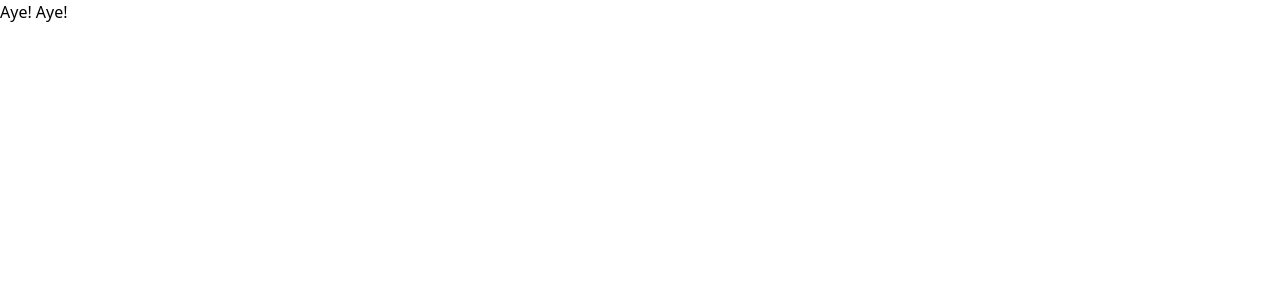
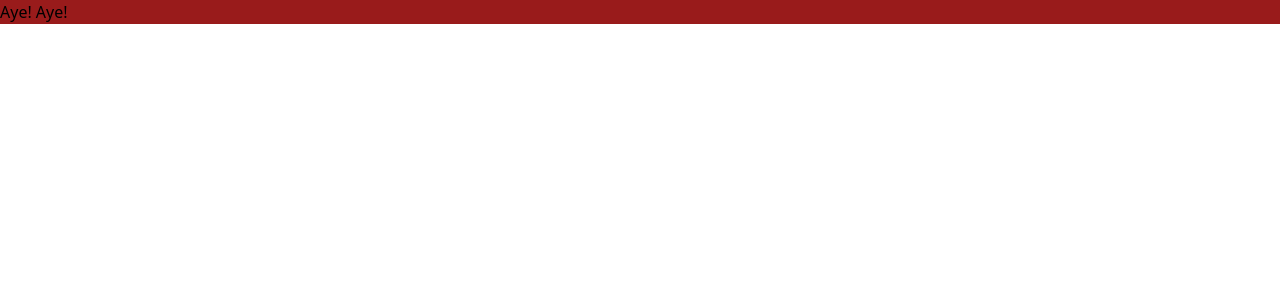
Before and after one commit to GreyWarden/isindireya, a Next.js app: page / in a window 1280 px wide. Shown: the top 300 px of the page. Built offline with nearby package versions, Linux system fonts and the light colour scheme.

Commit message:
Begin to make CharacterNodeCreator component

```diff
--- a/modules/CharacterNodeCreator/CharacterNodeCreator.module.scss
+++ b/modules/CharacterNodeCreator/CharacterNodeCreator.module.scss
@@ -0,0 +1,5 @@
+.character-node-creator {
+  &__container {
+    @apply grid bg-red-800;
+  }
+}
--- a/modules/CharacterNodeCreator/CharacterNodeCreator.tsx
+++ b/modules/CharacterNodeCreator/CharacterNodeCreator.tsx
@@ -1,4 +1,5 @@
 import { Component } from 'react'
+import styles from './CharacterNodeCreator.module.scss'
 
 interface Character {
   name: string
@@ -31,8 +32,8 @@ export class CharacterNodeCreator extends Component {
   }
 
   render () {
-    return (<>
+    return (<div className={ styles['character-node-creator__container'] } >
       { this.state.characters.map((character) => (character.name)) }
-    </>)
+    </div>)
   }
 }
```
